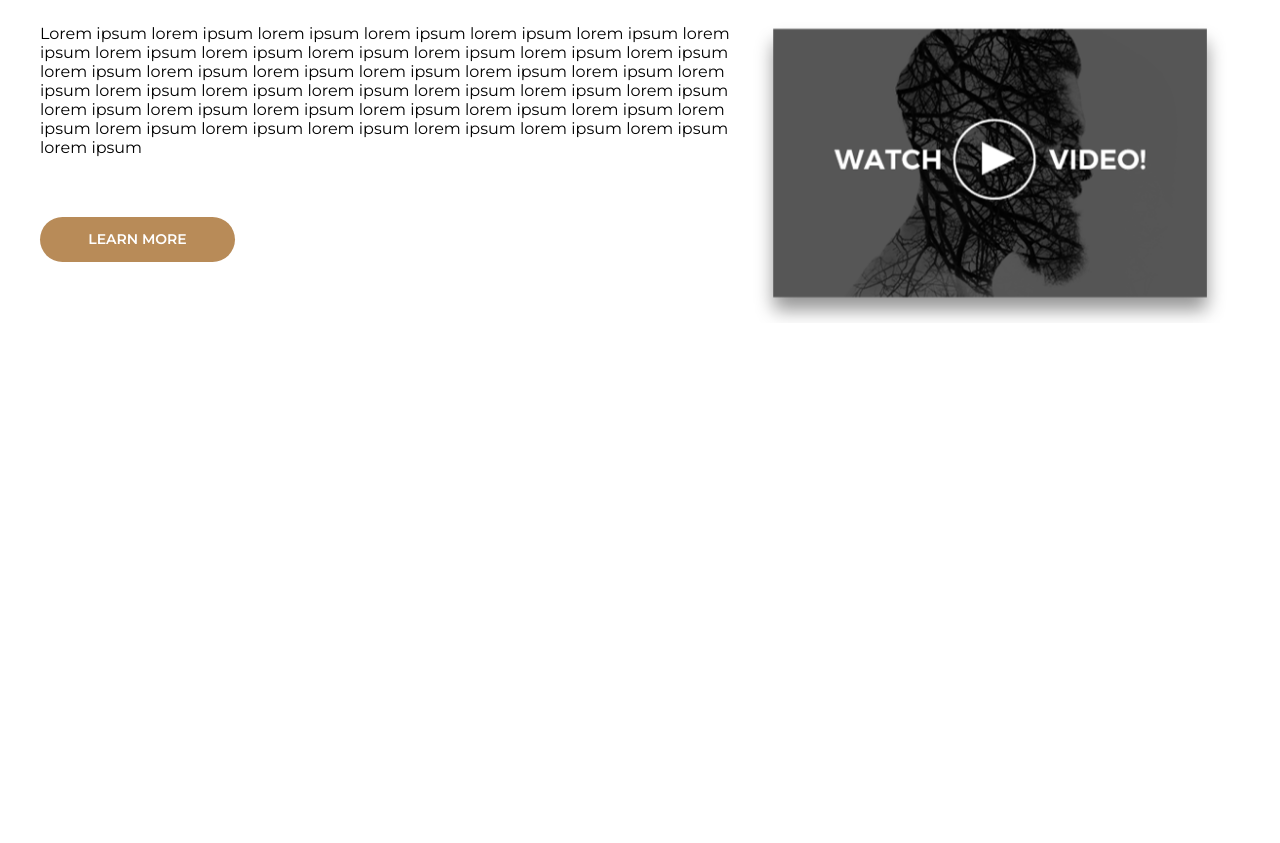
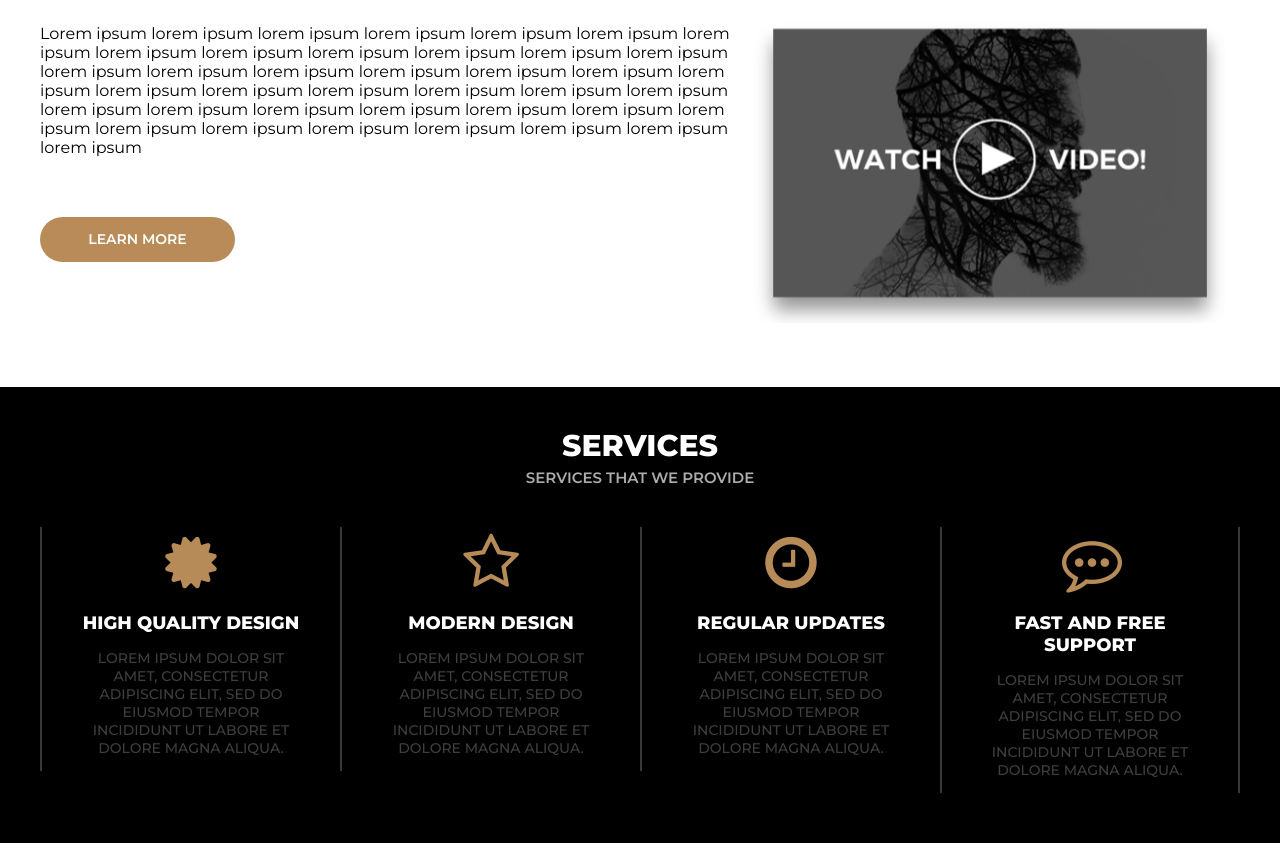
Before and after one commit to dwabe/website-2, a website: page index.html in a window 1280 px wide. Shown: the part 853-1696 px from the top of the page. Before the commit the page ends 1180 px from the top, so only its background shows below. Drawn offline with Linux system fonts and the light colour scheme.

Commit message:
Update index.html style.scss - add sections

```diff
--- a/index.html
+++ b/index.html
@@ -65,6 +65,49 @@
         </div>
     </section>
 
+    <section class="services">
+        <div class="services-header">
+            <div class="container">
+                <h1>Services</h1>
+                <p>Services that we provide</p>
+            </div>
+        </div>
+        <div class="services-content">
+            <div class="container">
+                <div class="row">
+                    <div class="col-3 col-s-12 service">
+                        <button class="service-icon">
+                            <i class="fa fa-certificate"></i>
+                        </button>
+                        <h1>High quality design</h1>
+                        <p>Lorem ipsum dolor sit amet, consectetur adipiscing elit, sed do eiusmod tempor incididunt ut labore et dolore magna aliqua.</p>
+                    </div>
+                    <div class="col-3 col-s-12 service">
+                        <button class="service-icon">
+                            <i class="fa fa-star-o"></i>
+                        </button>
+                        <h1>Modern design</h1>
+                        <p>Lorem ipsum dolor sit amet, consectetur adipiscing elit, sed do eiusmod tempor incididunt ut labore et dolore magna aliqua.</p>
+                    </div>
+                    <div class="col-3 col-s-12 service">
+                        <button class="service-icon">
+                        <i class="fa fa-clock-o"></i>
+                        </button>
+                        <h1>Regular updates</h1>
+                        <p>Lorem ipsum dolor sit amet, consectetur adipiscing elit, sed do eiusmod tempor incididunt ut labore et dolore magna aliqua.</p>
+                    </div>
+                    <div class="col-3 col-s-12 service service-right">
+                        <button class="service-icon">
+                        <i class="fa fa-commenting-o"></i>
+                        </button>
+                        <h1>Fast and free support</h1>
+                        <p>Lorem ipsum dolor sit amet, consectetur adipiscing elit, sed do eiusmod tempor incididunt ut labore et dolore magna aliqua.</p>
+                    </div>
+                </div>
+            </div>
+        </div>
+    </section>
+
 
 </body>
 
--- a/sass/style.scss
+++ b/sass/style.scss
@@ -19,8 +19,6 @@ body {
     display: table;
     clear: both;
 }
-
-
 
 header {
     height: 720px;
@@ -161,6 +159,61 @@ header {
     }
 }
 
+.services {
+    text-align: center;
+    text-transform: uppercase;
+    background-color: #000;
+    padding-bottom: 50px;
+    .services-header {
+        h1 {
+            font-size: 30px;
+            margin-top: 60px;
+            padding-top: 40px;
+            color: #FFF;
+        }
+        p {
+            font-size: 15px;
+            font-weight: 600;
+            color: #ADADAD;
+            margin-top: -20px;
+        }
+    }
+
+    .services-content {
+        text-align: center;
+        margin-top: 40px;
+        h1 {
+            text-transform: uppercase;
+            font-size: 18px;
+            color: #FFF;
+        }
+        p {
+            color: #3F3F3F;
+            font-size: 14px;
+            font-weight: 500;
+        }
+        .service-icon {
+            width: 70px;
+            height: 70px;
+            font-size: 60px;
+            color: #B78B57;
+            background-color: #000;
+            border: 1px solid #000;
+            cursor: pointer;
+            &:hover {
+                transform: scale(1.10);
+            }
+        }
+        .service {
+            padding: 0 35px;
+            border-left: 2px solid #383838;
+        }
+        .service-right {
+            border-right: 2px solid #383838;
+        }
+    }
+}
+
 
 [class*="col-"] {
     float: left;
```
Also changed, not shown: css/style.css, 1 other file.
